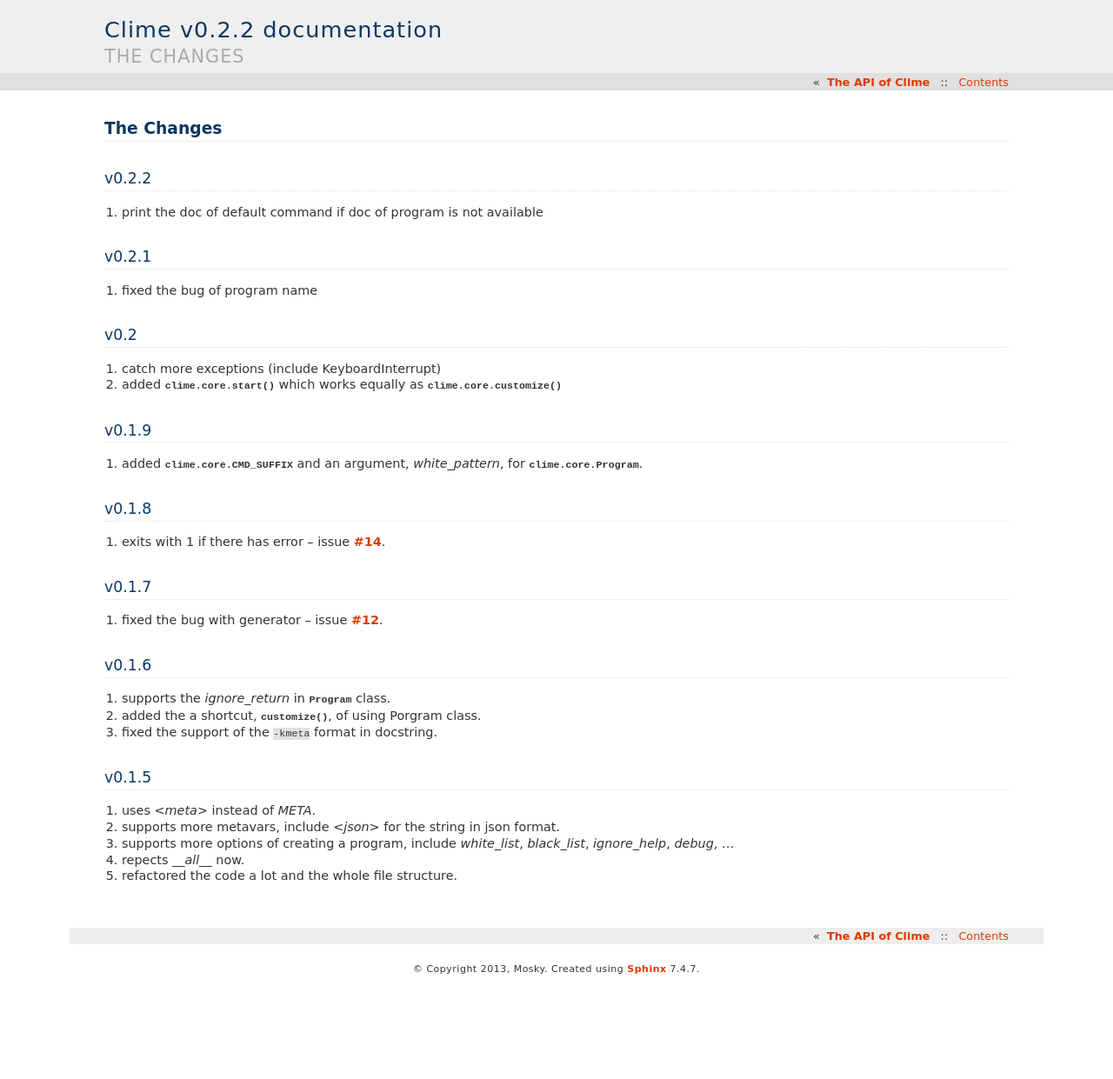
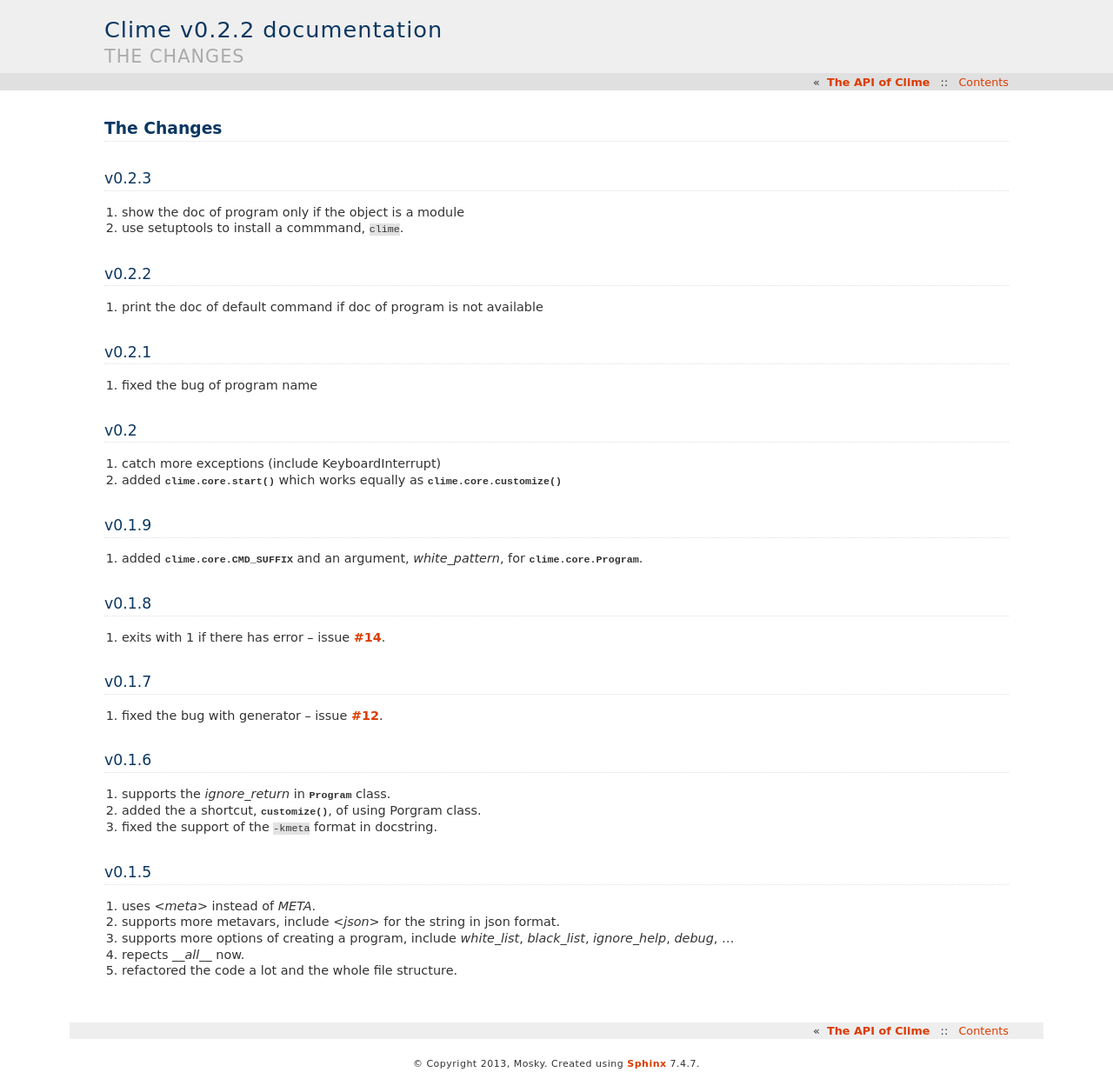
Before and after one commit to moskytw/clime, a Sphinx documentation site: the page built from docs/changes.rst, in a window 1280 px wide. Shown: the whole page at 87% size. Built offline with Sphinx 7.4.7, drawn with Linux system fonts in a browser that asks for light colours; before the commit the page ends 1131 px from its top, so only the background shows below that.

Commit message:
updated changes

```diff
--- a/docs/changes.rst
+++ b/docs/changes.rst
@@ -1,6 +1,12 @@
 
 The Changes
 ===========
+
+v0.2.3
+------
+
+1. show the doc of program only if the object is a module
+2. use setuptools to install a commmand, ``clime``.
 
 v0.2.2
 ------
```
